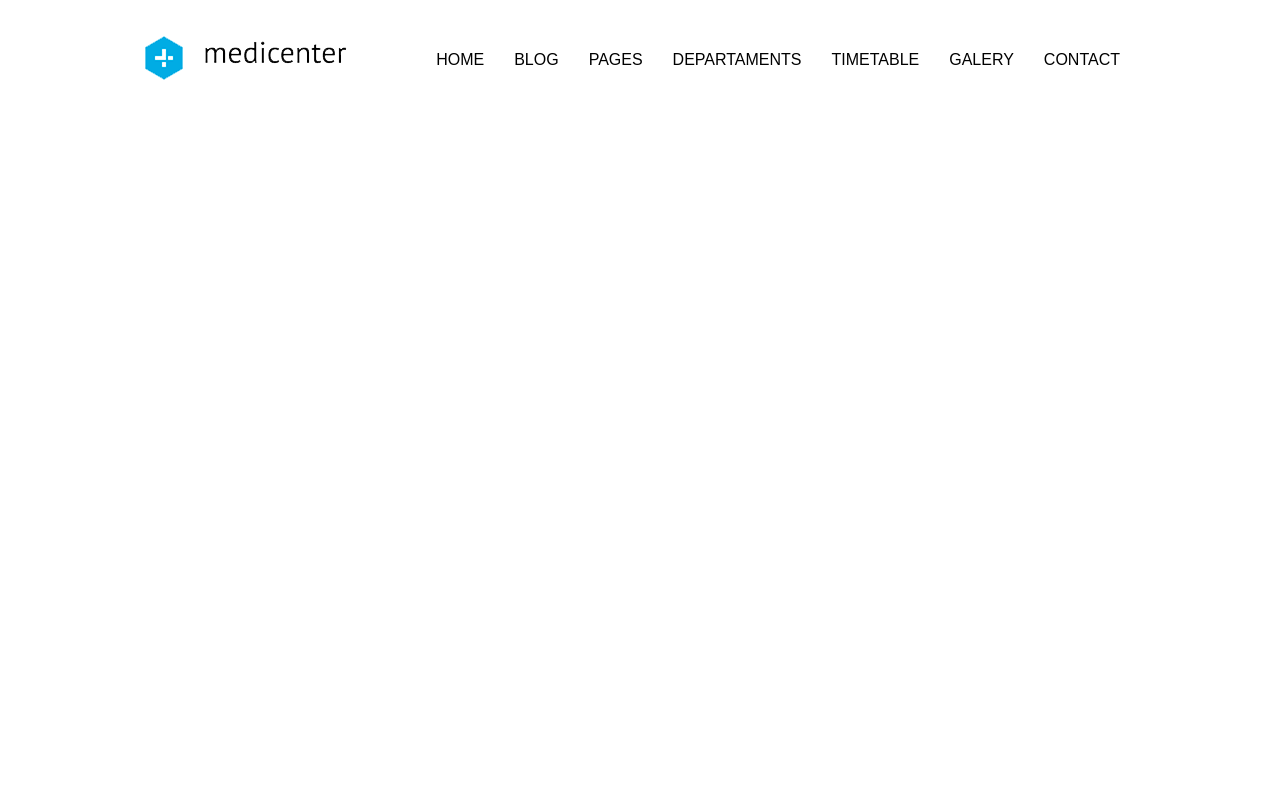
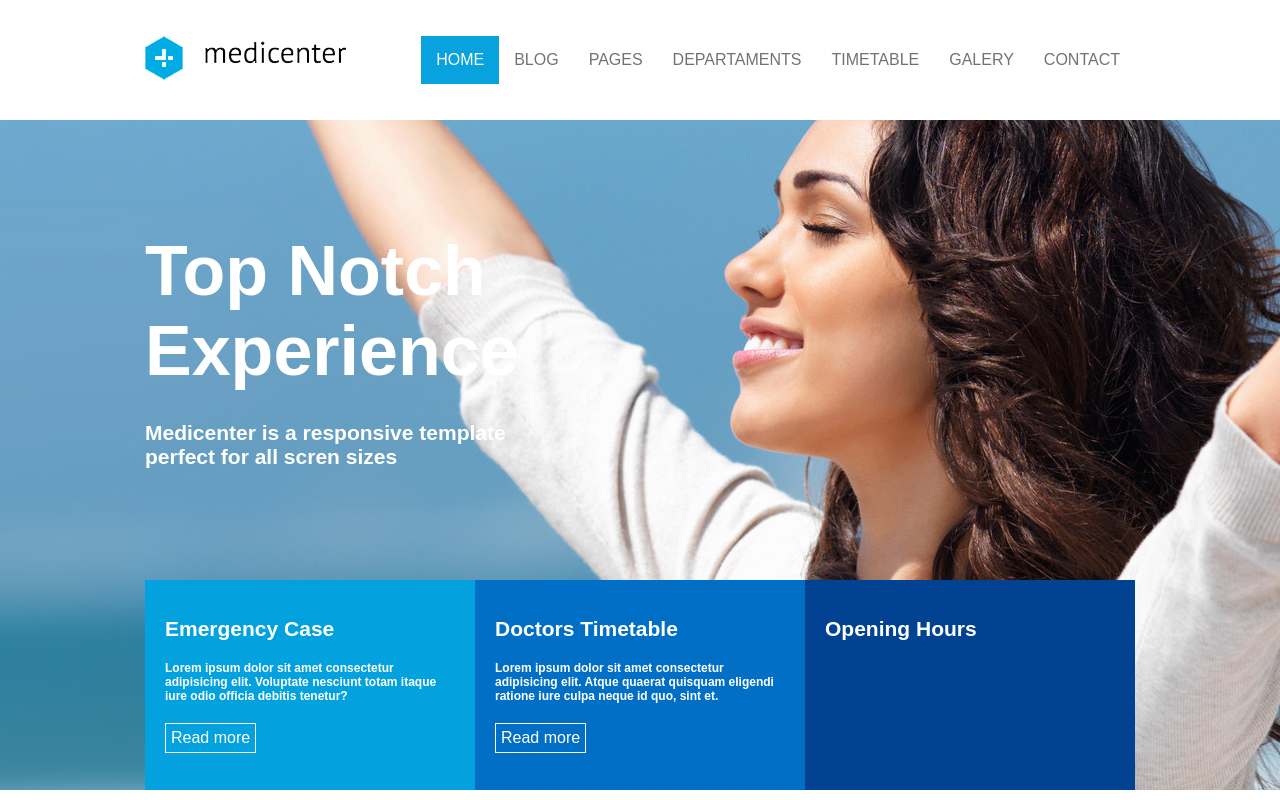
Before and after one commit to mdaniliauskas/Projeto-Flexbox, a plain HTML site: page index.html in a window 1280 px wide. Drawn offline with Linux system fonts and the light colour scheme.

Commit message:
Melhorando o cabeçalho e avançando nas divs intermediárias

```diff
--- a/assets/CSS/style.css
+++ b/assets/CSS/style.css
@@ -1,6 +1,6 @@
 * {
     box-sizing: border-box;
-    font-family: Arial, Helvetica, sans-serif;
+    font-family: Arial;
 }
 
 body {
@@ -22,23 +22,111 @@ header {
     align-items: center;
 }
 
-
 .menu {
     display: flex;
 }
 
-.menu div {
+nav ul,
+    li {
+    list-style: none;
+    padding: 0px;
+    margin: 0;
+}
+
+nav ul {
     display: flex;
-    padding: 15px;
-    justify-content: space-around;
 
 }
 
-a {
+nav a {
+    display: block;
+    padding: 15px;
     text-decoration: none;
-    color: black;
+    text-transform: uppercase;
+    color: #727272;
 }
 
-.menu div:hover {
-    background-color: cornflowerblue;
+nav .active a,
+    a:hover {
+    background-color: #08a3de;
+    color: white;
 }
+
+#banner {
+    display: flex;
+    justify-content: center;
+    background-image: url('../images/img1.jpg');
+    background-position: center;
+    background-size: cover;
+    height: 670px;
+    color: white;
+}
+
+.column {
+    flex-direction: column;
+}
+
+#banner_titulo {
+    display: flex;
+    flex: 1;
+    flex-direction: column;
+    justify-content: center;
+    width: 100%;
+}
+
+#banner_titulo h1 {
+    font-size: 70px;
+    margin: 0px;
+    padding: 0px;
+    width: 400px;
+}
+
+#banner_titulo h2 {
+    font-size: 21px;
+    margin: 0px;
+    padding: 0px;
+    width: 400px;
+    margin-top: 30px;
+}
+
+#banner_opcoes {
+    display: flex;
+    height: 210px;
+}
+
+#banner1,
+#banner2,
+#banner3 {
+    flex: 1;
+    padding: 20px;
+}
+
+#banner1 {
+    background-color: #03a2dfff;
+}
+
+#banner2 {
+    background-color: #026fc7ff;
+}
+
+#banner3 {
+    background-color: #024292ff;
+}
+
+#banner_opcoes h1 {
+    font-size: 21px;
+}
+
+#banner_opcoes h2 {
+    font-size: 12px;
+    margin-top: 20px;
+    margin-bottom: 20px;
+}
+
+#banner_opcoes a {
+        display: inline-block;
+        border: 1px solid white;
+        padding: 5px;
+        color: white;
+        text-decoration: none;
+}
--- a/index.html
+++ b/index.html
@@ -23,20 +23,51 @@
 
 
             <div class="menu">
-
-                <div><a href="#">HOME</a></div>
-                <div><a href="#">BLOG</a></div>
-                <div><a href="#">PAGES</a></div>
-                <div><a href="#">DEPARTAMENTS</a></div>
-                <div><a href="#">TIMETABLE</a></div>
-                <div><a href="#">GALERY</a></div>
-                <div><a href="#">CONTACT</a></div>
-
+                <nav>
+                    <ul>
+                        <li class="active"><a href="#">home</a></li>
+                        <li><a href="#">blog</a></li>
+                        <li><a href="#">pages</a></li>
+                        <li><a href="#">departaments</a></li>
+                        <li><a href="#">timetable</a></li>
+                        <li><a href="#">galery</a></li>
+                        <li><a href="#">contact</a></li>
+                    </ul>
+                </nav>
             </div>
 
         </div>
     </header>
 
+    <section id="banner">
+        <div class="container column">
+            <div id="banner_titulo">
+                <h1>Top Notch Experience</h1>
+                <h2>Medicenter is a responsive template perfect for all scren sizes</h2>
+            </div>
+
+            <div id="banner_opcoes">
+                <div id="banner1">
+                    <h1>Emergency Case</h1>
+                    <h2>Lorem ipsum dolor sit amet consectetur adipisicing elit. Voluptate nesciunt totam itaque iure odio officia debitis tenetur?</h2>
+                    <a href="#">Read more</a>
+
+                </div>
+
+                <div id="banner2">
+                    <h1>Doctors Timetable</h1>
+                    <h2>Lorem ipsum dolor sit amet consectetur adipisicing elit. Atque quaerat quisquam eligendi ratione iure culpa neque id quo, sint et.</h2>
+                    <a href="#">Read more</a>
+                </div>
+
+                <div id="banner3">
+                    <h1>Opening Hours</h1>
+
+                </div>
+            </div>
+        </div>
+    </section>
+
 </body>
 
 </html>
```
